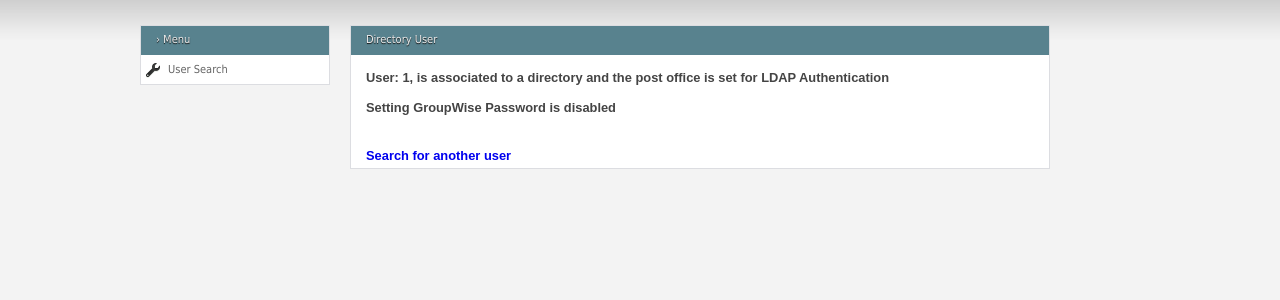
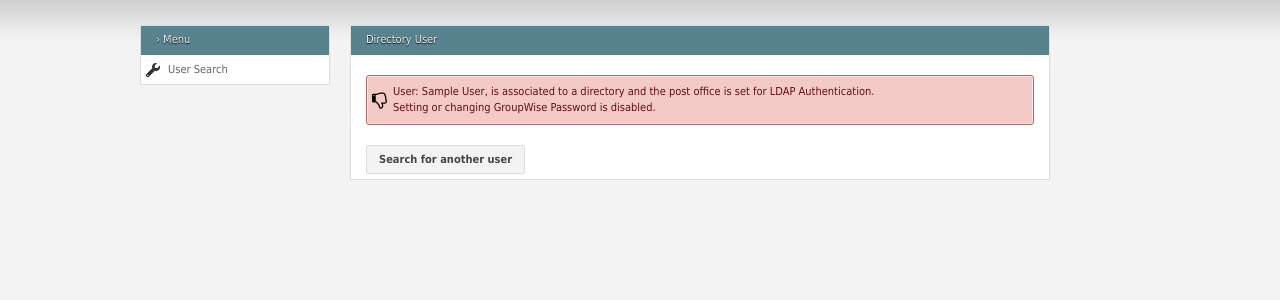
Before and after one commit to mblackhamgw/gwpassword, a PHP site: page /diruser.php in a window 1280 px wide. Shown: the part 80-380 px from the top of the page. Run offline with PHP 8.4, Linux system fonts and the light colour scheme; the visitor is signed in with stand-in values (Sample User, id 1).

Commit message:
fix diruser

```diff
--- a/diruser.php
+++ b/diruser.php
@@ -48,16 +48,20 @@
             <div id="main">
             <div class="clear"></div>
                 <div class="full_w">
-                    <div class="h_title">Directory User </div>
-                    <h3>User: <?php echo $gwid; ?>, is associated to a directory and the post office is set for LDAP Authentication </h3>
-                    <?php $log->write($gwid . ' is a directory associated user with PO set for LDAP Authentication', $dbuser);
+                    <div class="h_title">Directory User</div>
+                    <div class="n_error"><p>
+                    User: <?php echo $gwid; ?>, is associated to a directory and the post office is set for LDAP Authentication.
+                         <?php $log->write($gwid . ' is a directory associated user and PO set for LDAP Authentication', $dbuser);
                           $log->write('Password Change disabled', $dbuser);
                           $log->close();
-                    ?>
-                    <h3>Setting GroupWise Password is disabled</h3>
+                          ?>
+                    <br>
+                    Setting or changing GroupWise Password is disabled.
                     </br>
+                        </p>
+                    </div>
                     <h3>
-                        <a href="search.php">Search for another user</a>
+                        <button onclick="window.location.href='search.php'">Search for another user</button>
                     </h3>
                 </div>
             </div>
--- a/search.php
+++ b/search.php
@@ -61,12 +61,8 @@
 		<div class="h_title">GroupWise Object Search</div>
                 <?php
                     if(!isset($dbrole)){
-                    echo "not";
-                    echo "<script>location.replace('index.php');</script>";
-
+                        echo "<script>location.replace('index.php');</script>";
                     }
-
-
                 ?>
                 <form action="<?php $_SERVER['PHP_SELF']; ?>" method="post" name="searchform">
                   <label for="gwid">GroupWise ID </label>
```
Also changed, not shown: userlist.php (+3 -6 lines).
